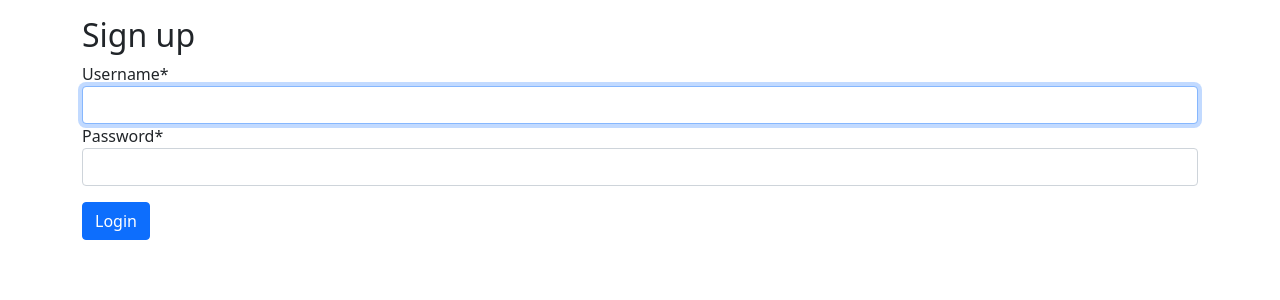
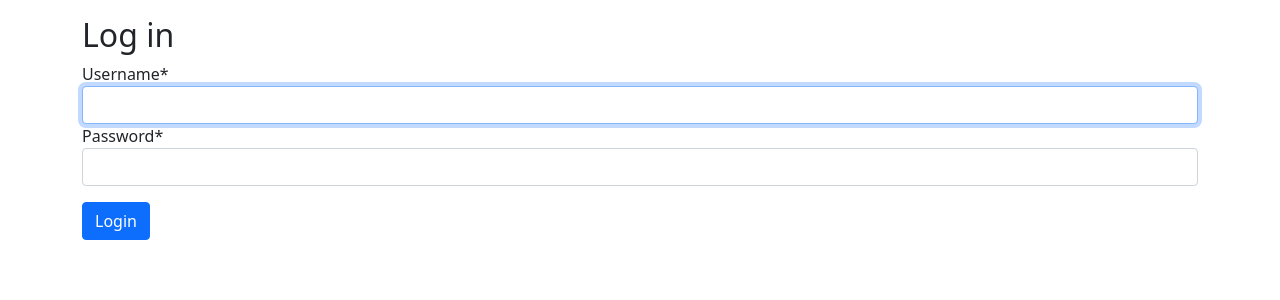
Before and after one commit to andre-dom/PeerGrader, a Django app: page /users/login/ in a window 1280 px wide. Shown: the part 64-364 px from the top of the page. Run offline with Django 3.2, Linux system fonts and the light colour scheme; some libraries are stand-ins or nearby versions.

Commit message:
fix typo

```diff
--- a/users/templates/registration/login.html
+++ b/users/templates/registration/login.html
@@ -2,7 +2,7 @@
 {% load crispy_forms_tags %}
 
 {% block content %}
-    <h2>Sign up</h2>
+    <h2>Log in</h2>
     <form method="post">
       {% csrf_token %}
       {{ form|crispy }}
```
